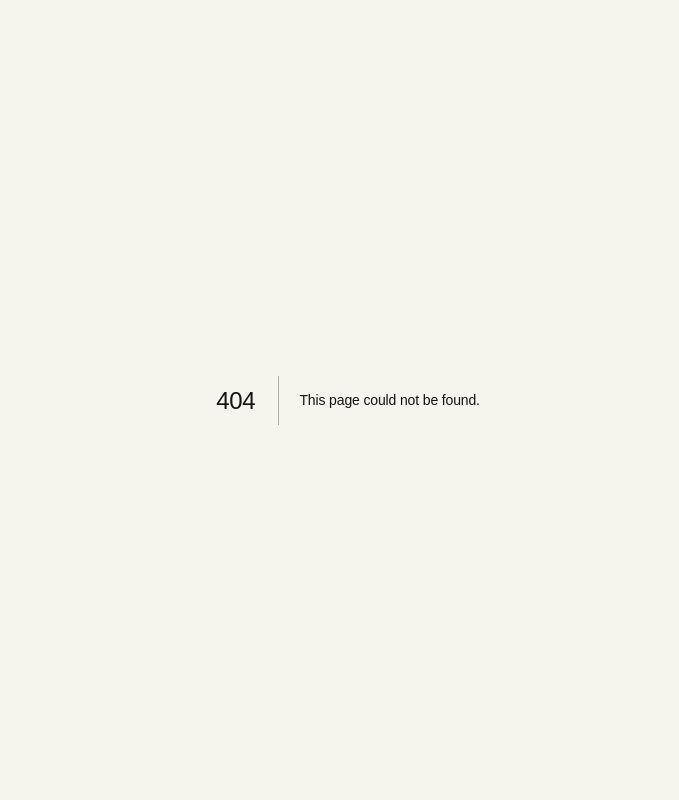
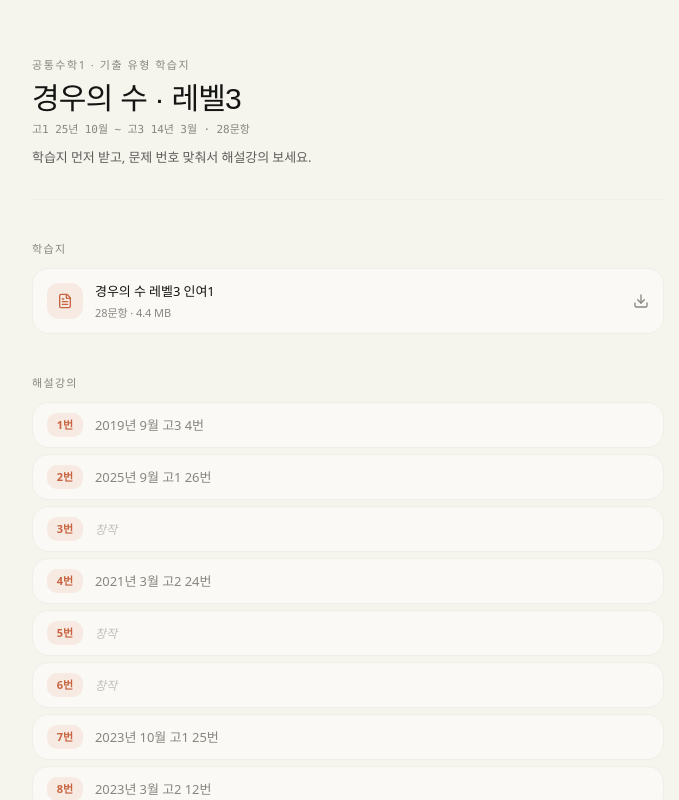
Before and after one commit to gomath777/jtmath-web, a Next.js app: page /share/gs1-permcomb-lv3 in a window 1280 px wide. Before the commit this address had no page. Shown: the top 800 px of the page, without its empty margins (292-971 px from the left). Built offline with nearby package versions, Linux system fonts and the light colour scheme; a web font is replaced by a local one.

Commit message:
add 경우의 수 레벨3 보충 페이지 (/share/gs1-permcomb-lv3)
28문항 출처(년도·월·시험 정보) 표시, PDF CDN 업로드 포함.
해설강의 videoId 구조 준비 (현재 DB 미매칭 → 추후 추가 가능).

Co-Authored-By: Claude Sonnet 4.6 <noreply@anthropic.com>

```diff
--- /dev/null
+++ b/src/app/share/gs1-permcomb-lv3/page.tsx
@@ -0,0 +1,136 @@
+import { Download, FileText, Play } from 'lucide-react';
+import { EXAM_LIBRARY_ID } from '@/lib/bunny-libraries';
+
+export const metadata = {
+  title: '공수1 · 경우의 수 레벨3',
+  robots: { index: false, follow: false },
+};
+
+const EMBED = (id: string) =>
+  `https://iframe.mediadelivery.net/embed/${EXAM_LIBRARY_ID}/${id}?autoplay=true&preload=true&responsive=true`;
+
+const PDF_URL =
+  'https://mathgo-pdfs.b-cdn.net/sessions/share/gs1-permcomb-lv3/%EA%B2%BD%EC%9A%B0%EC%9D%98%EC%88%98_%EB%A0%88%EB%B2%A83_%EC%9D%B8%EC%97%AC1_%EB%AC%B8%EC%A0%9C%EC%A7%80.pdf';
+
+type Problem = {
+  num: number;
+  source: string | null;
+  videoId: string | null;
+};
+
+const PROBLEMS: Problem[] = [
+  { num: 1,  source: '2019년 9월 고3 4번',        videoId: null },
+  { num: 2,  source: '2025년 9월 고1 26번',        videoId: null },
+  { num: 3,  source: null,                          videoId: null },
+  { num: 4,  source: '2021년 3월 고2 24번',        videoId: null },
+  { num: 5,  source: null,                          videoId: null },
+  { num: 6,  source: null,                          videoId: null },
+  { num: 7,  source: '2023년 10월 고1 25번',       videoId: null },
+  { num: 8,  source: '2023년 3월 고2 12번',        videoId: null },
+  { num: 9,  source: '2019년 3월 이과 10번',       videoId: null },
+  { num: 10, source: '2016년 3월 고3 17번',        videoId: null },
+  { num: 11, source: null,                          videoId: null },
+  { num: 12, source: null,                          videoId: null },
+  { num: 13, source: '2026년 3월 고2 16번',        videoId: null },
+  { num: 14, source: null,                          videoId: null },
+  { num: 15, source: '2026년 3월 고2 16번 변형',   videoId: null },
+  { num: 16, source: '2025년 3월 고2 16번',        videoId: null },
+  { num: 17, source: null,                          videoId: null },
+  { num: 18, source: '2025년 3월 고2 16번 변형',   videoId: null },
+  { num: 19, source: '2019년 3월 이과 8번',        videoId: null },
+  { num: 20, source: null,                          videoId: null },
+  { num: 21, source: '2017년 6월 고3 13번',        videoId: null },
+  { num: 22, source: '2020년 3월 고2 15번',        videoId: null },
+  { num: 23, source: null,                          videoId: null },
+  { num: 24, source: null,                          videoId: null },
+  { num: 25, source: '2017년 11월 고3 18번',       videoId: null },
+  { num: 26, source: '2017년 11월 고3 18번 변형',  videoId: null },
+  { num: 27, source: '2017년 7월 고3 26번',        videoId: null },
+  { num: 28, source: '2017년 7월 고3 26번 변형',   videoId: null },
+];
+
+export default function Gs1PermCombLv3Page() {
+  return (
+    <div className="min-h-screen bg-parchment text-ink">
+      <main className="max-w-2xl mx-auto px-5 py-10 md:py-14">
+
+        {/* 타이틀 */}
+        <div className="mb-10 pb-8 border-b border-border-cream">
+          <p className="text-[11px] tracking-[0.14em] uppercase text-stone font-medium">
+            공통수학1 · 기출 유형 학습지
+          </p>
+          <h1 className="font-serif text-[26px] md:text-[30px] mt-1.5 tracking-tight leading-tight">
+            경우의 수 · 레벨3
+          </h1>
+          <p className="text-[11px] text-stone font-mono mt-1">
+            고1 25년 10월 ~ 고3 14년 3월 · 28문항
+          </p>
+          <p className="text-[13px] text-olive mt-2">
+            학습지 먼저 받고, 문제 번호 맞춰서 해설강의 보세요.
+          </p>
+        </div>
+
+        {/* 학습지 PDF */}
+        <section className="mb-10">
+          <p className="text-[11px] tracking-[0.12em] uppercase text-stone font-medium mb-2.5">
+            학습지
+          </p>
+          <a
+            href={PDF_URL}
+            target="_blank"
+            rel="noopener noreferrer"
+            className="flex items-center gap-3 px-3.5 py-3 rounded-xl bg-ivory border border-border-cream hover:border-terracotta/40 transition-colors"
+          >
+            <div className="w-9 h-9 rounded-lg bg-terracotta/10 flex items-center justify-center shrink-0">
+              <FileText className="w-4 h-4 text-terracotta" />
+            </div>
+            <div className="flex-1 min-w-0">
+              <p className="font-medium text-[13px] truncate">경우의 수 레벨3 인여1</p>
+              <p className="text-[11px] text-stone mt-0.5">28문항 · 4.4 MB</p>
+            </div>
+            <Download className="w-4 h-4 text-stone shrink-0" />
+          </a>
+        </section>
+
+        {/* 해설강의 */}
+        <section>
+          <p className="text-[11px] tracking-[0.12em] uppercase text-stone font-medium mb-2.5">
+            해설강의
+          </p>
+          <div className="space-y-1.5">
+            {PROBLEMS.map((p) => (
+              <div
+                key={p.num}
+                className="flex items-center gap-3 px-3.5 py-2.5 rounded-xl bg-ivory border border-border-cream"
+              >
+                {/* 번호 뱃지 */}
+                <span className="inline-flex items-center justify-center min-w-[36px] h-6 px-2 rounded-md bg-terracotta/10 text-terracotta text-[11px] font-semibold shrink-0 tabular-nums">
+                  {p.num}번
+                </span>
+
+                {/* 출처 */}
+                <p className="flex-1 text-[13px] text-stone min-w-0">
+                  {p.source ?? <span className="text-stone/50 italic text-[12px]">창작</span>}
+                </p>
+
+                {/* 영상 버튼 (있을 때만) */}
+                {p.videoId && (
+                  <a
+                    href={EMBED(p.videoId)}
+                    target="_blank"
+                    rel="noopener noreferrer"
+                    className="inline-flex items-center gap-1.5 px-3 py-1.5 rounded-lg bg-olive/10 hover:bg-olive/20 text-olive transition-colors text-[11px] font-medium shrink-0"
+                  >
+                    <Play className="w-3.5 h-3.5" fill="currentColor" />
+                    영상
+                  </a>
+                )}
+              </div>
+            ))}
+          </div>
+        </section>
+
+      </main>
+    </div>
+  );
+}
```
